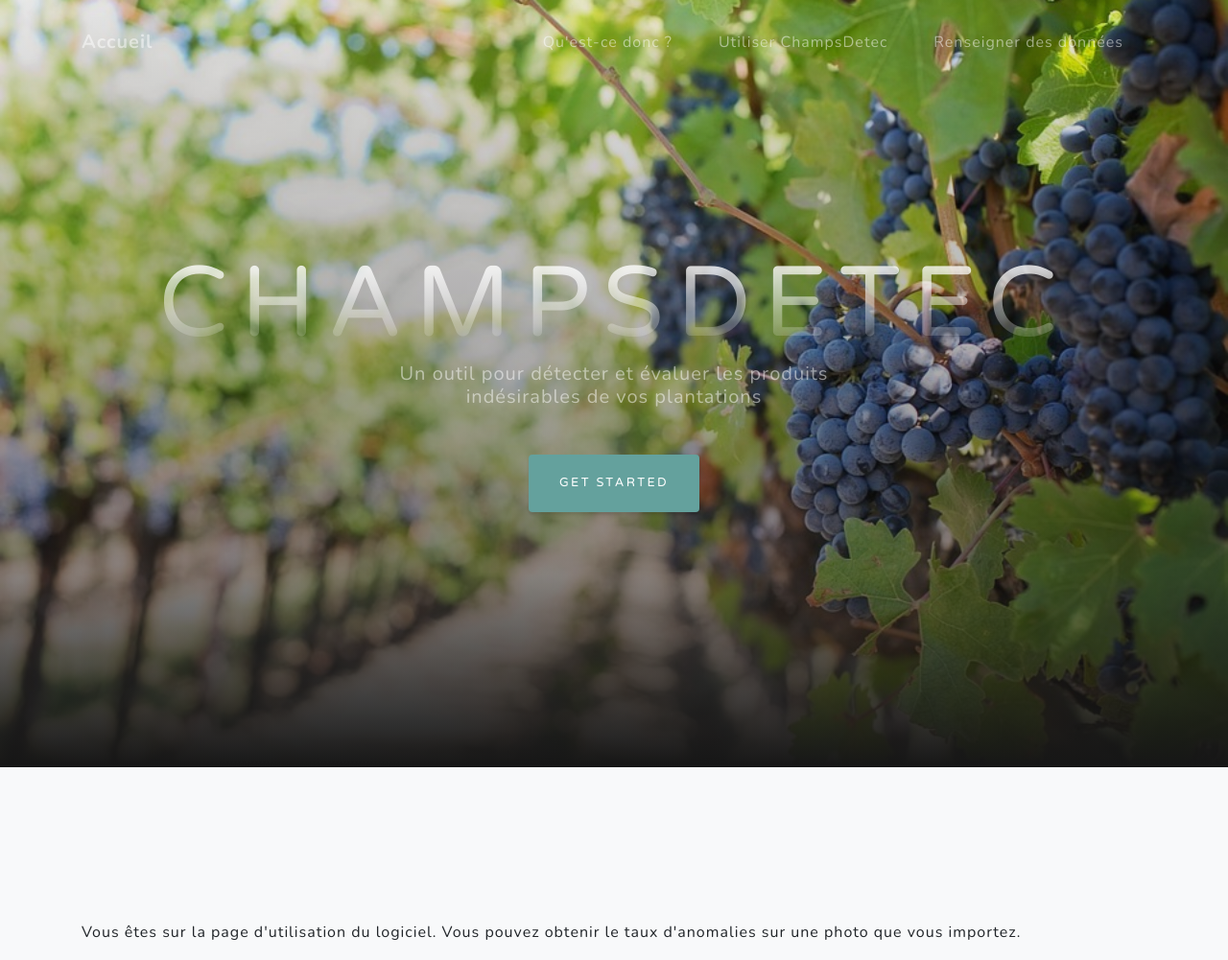
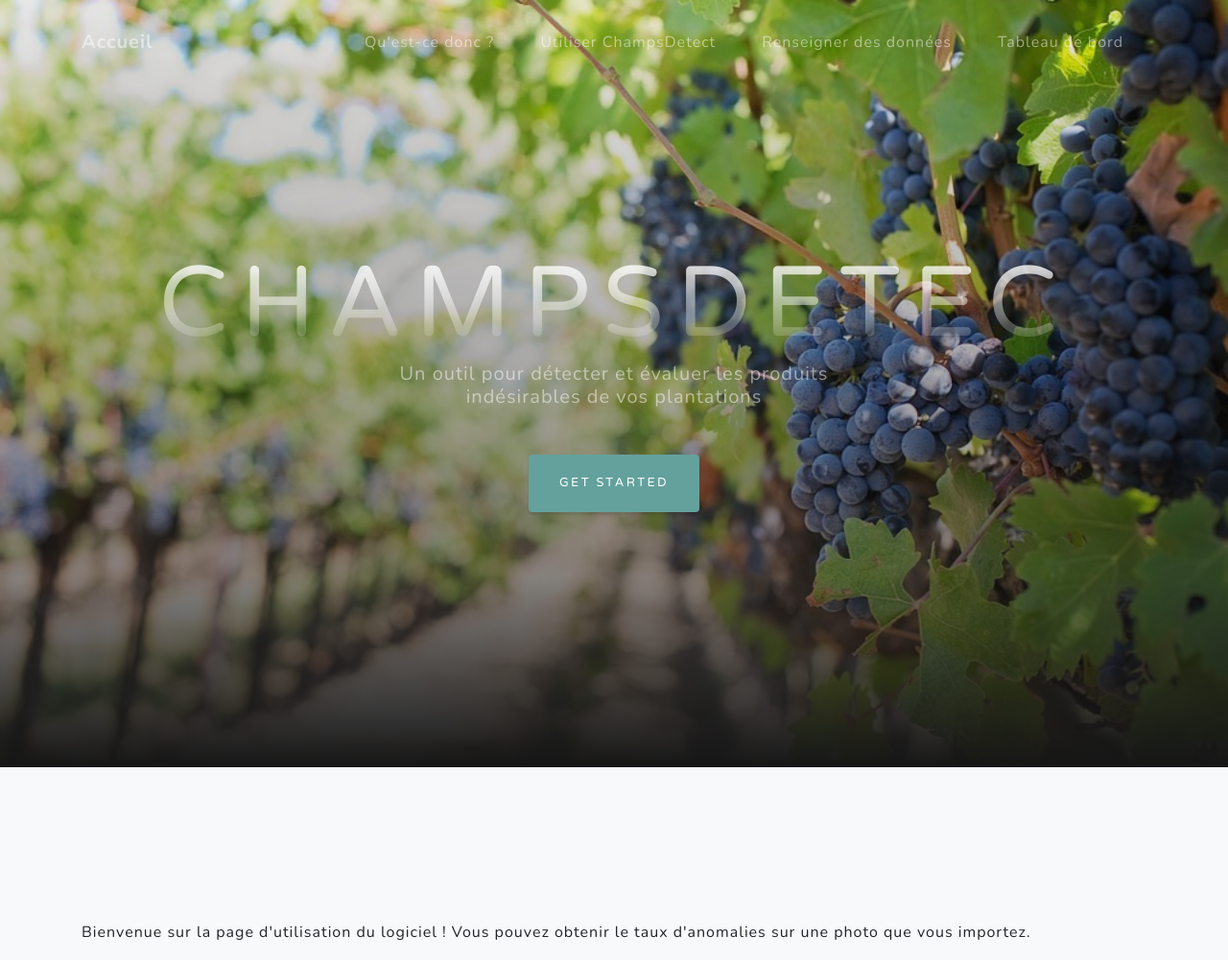
Before and after one commit to Ultrae/ChampsDetect, a Django app: page /user/ in a window 1280 px wide. Shown: the top 1001 px of the page at 96% size. Run offline with Django 3.2, Linux system fonts and the light colour scheme; some libraries are stand-ins or nearby versions.

Commit message:
[HTML] Modify nav bar for menu

```diff
--- a/website/expert/templates/expert/index.html
+++ b/website/expert/templates/expert/index.html
@@ -50,7 +50,7 @@
                 </li>
                 <li class="nav-item">
                     <a class="nav-link js-scroll-trigger"
-                       href="/user"> Utiliser ChampsDetec </a>
+                       href="/user"> Utiliser ChampsDetect </a>
                 </li>
                 <li class="nav-item">
                     <a class="nav-link js-scroll-trigger"
--- a/website/user/templates/user/index.html
+++ b/website/user/templates/user/index.html
@@ -50,11 +50,15 @@
                 </li>
                 <li class="nav-item">
                     <a class="nav-link js-scroll-trigger"
-                       href="/user"> Utiliser ChampsDetec </a>
+                       href="/user"> Utiliser ChampsDetect </a>
                 </li>
                 <li class="nav-item">
                     <a class="nav-link js-scroll-trigger"
                        href="/expert">Renseigner des données</a>
+                </li>
+                <li class="nav-item">
+                    <a class="nav-link js-scroll-trigger"
+                       href="/dashboard">Tableau de bord</a>
                 </li>
             </ul>
         </div>
@@ -81,7 +85,7 @@
         <!-- Featured Project Row -->
         <div class="row align-items-center no-gutters mb-4 mb-lg-5">
             <p>
-                Vous êtes sur la page d'utilisation du logiciel.
+                Bienvenue sur la page d'utilisation du logiciel !
                 Vous pouvez obtenir le taux d'anomalies sur une photo que vous importez.
             </p>
             <form enctype="multipart/form-data"
--- a/website/user/views.py
+++ b/website/user/views.py
@@ -58,7 +58,7 @@ def index(request):
             # List of int
             result = []
             if zip:
-                result = recognize("../IA/model.h5", new_dir + "466nm.tiff")
+                result = recognize("../IA/model.h5", new_dir + "478nm.tiff")
             elif png:
                 result = recognize("../IA/model.h5", new_dir + "/" + name)
             anomaly_rate = (len(result) / 400) * 100
```
